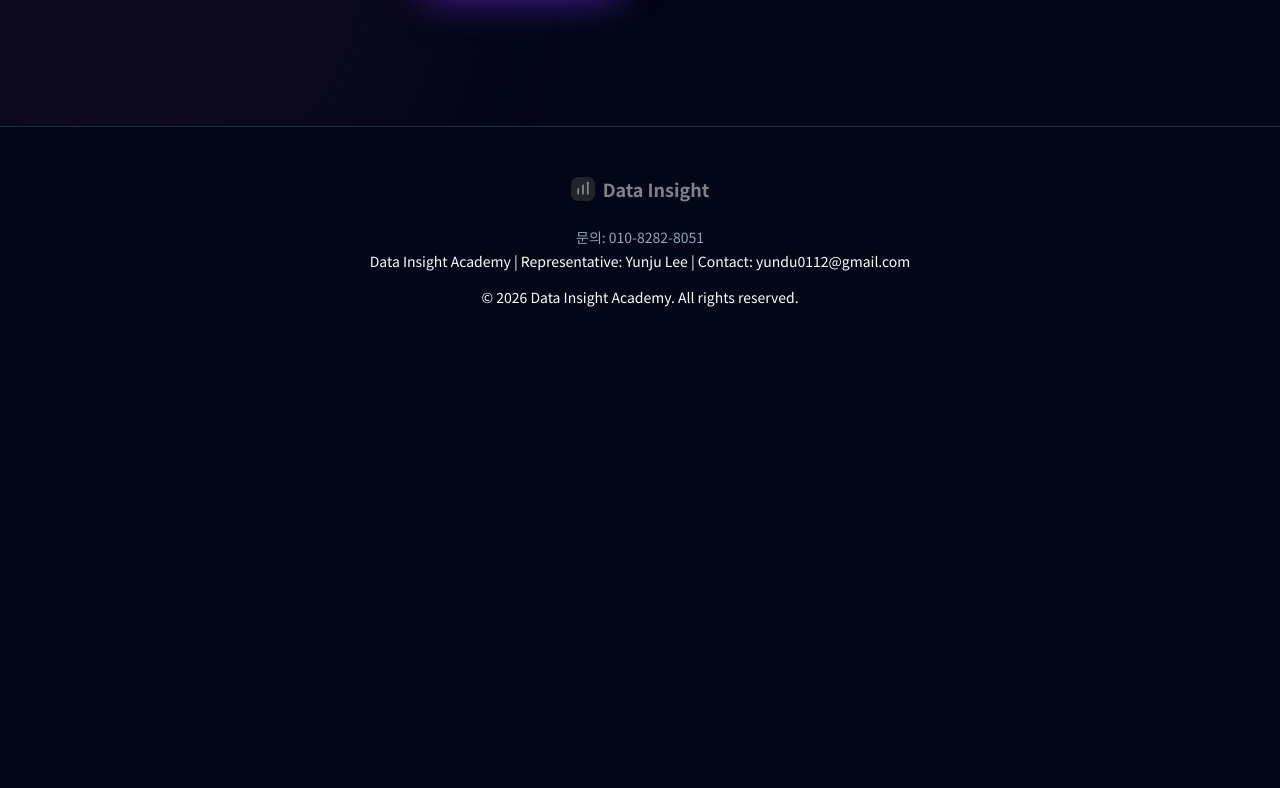
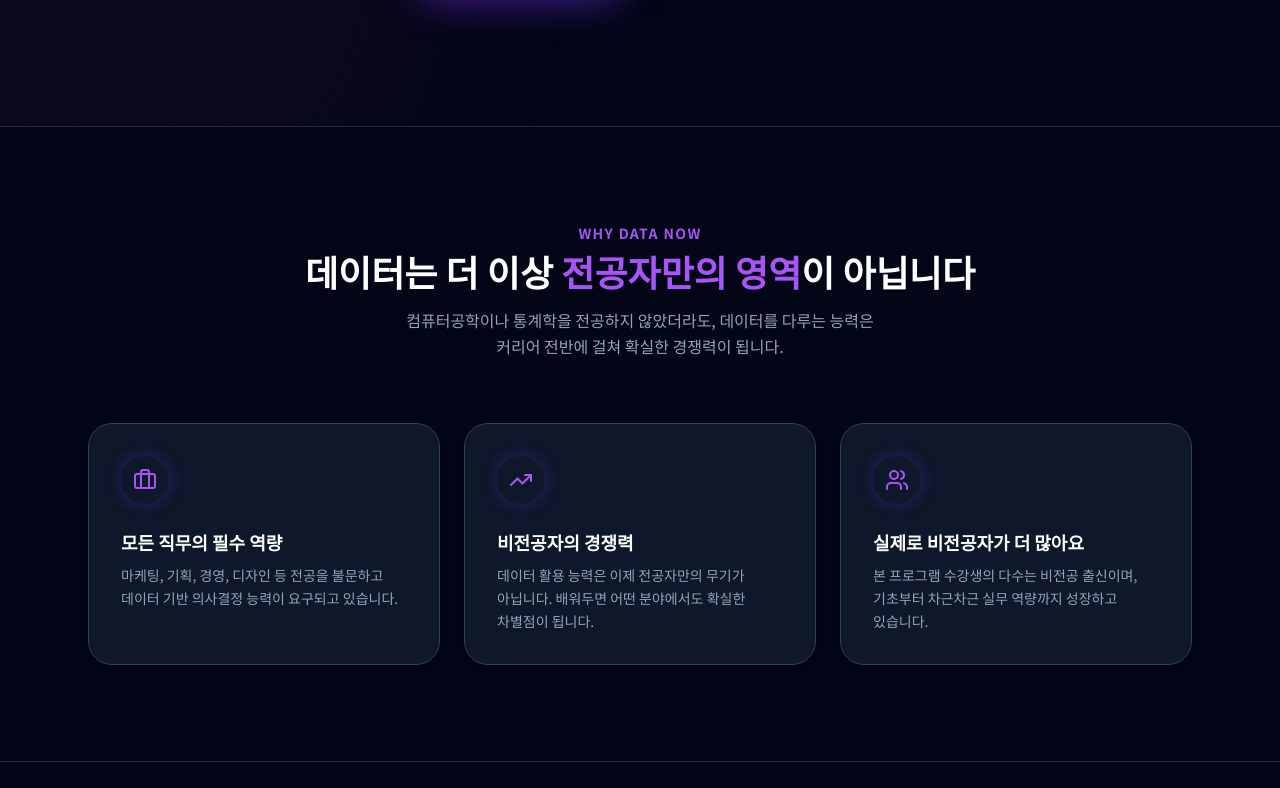
Before and after one commit to yuuunjuuuuu/11111, a React (Vite) app: page / in a window 1280 px wide. Shown: the part 732-1520 px from the top of the page. Before the commit the page ends 1087 px from the top, so only its background shows below. Built offline with nearby package versions, Linux system fonts and the light colour scheme; a web font is replaced by a local one.

Commit message:
Clarify payment timing and add non-major appeal section
- Payment (50,000 KRW) is now described as collected after orientation, not upfront
- Add homepage section explaining data skills matter for non-majors too

```diff
--- a/src/components/Application.jsx
+++ b/src/components/Application.jsx
@@ -100,7 +100,7 @@ const Application = () => {
                     </h2>
                     <p className="text-lg text-dark-200 max-w-2xl mx-auto word-keep-all mb-10 leading-relaxed">
                         가장 빠르게 데이터 역량을 기르는 방법.<br />
-                        지금 <strong>소정의 참가비(5만원)</strong>로 지원하세요.
+                        지금 바로 지원하세요. <strong>참가비(5만원)는 OT 진행 후에 결제</strong>하시면 됩니다.
                     </p>
 
                     <motion.button
--- a/src/components/FAQ.jsx
+++ b/src/components/FAQ.jsx
@@ -10,7 +10,7 @@ const FAQ = () => {
         },
         {
             question: "수강료는 어떻게 되나요?",
-            answer: "멘토의 신규 집필 도서 <데이터 뜯어보기> 제작 과정에서 도움을 받고 있으며, 진지하게 참여하고 싶은 분들을 위해 소정의 참가비를 받고 있습니다. 1차 수업 시작 시 5만원을 받을 예정입니다."
+            answer: "멘토의 신규 집필 도서 <데이터 뜯어보기> 제작 과정에서 도움을 받고 있으며, 진지하게 참여하고 싶은 분들을 위해 소정의 참가비를 받고 있습니다. 신청 시 바로 결제하는 것이 아니라, 오리엔테이션(OT) 진행 후 5만원을 받을 예정입니다."
         },
         {
             question: "직장인이라 시간이 부족한데 괜찮을까요?",
@@ -54,7 +54,7 @@ const FAQ = () => {
                         <div className="relative z-10">
                             <h3 className="text-white font-bold text-lg mb-1">Cost</h3>
                             <p className="text-primary-400 font-bold text-sm">50,000원</p>
-                            <p className="text-dark-500 text-xs mt-1">소정의 참가비</p>
+                            <p className="text-dark-500 text-xs mt-1">OT 진행 후 결제</p>
                         </div>
                     </div>
                 </div>
--- /dev/null
+++ b/src/components/WhyData.jsx
@@ -0,0 +1,67 @@
+import { motion } from 'framer-motion';
+import { TrendingUp, Users, Briefcase } from 'lucide-react';
+
+const points = [
+    {
+        icon: Briefcase,
+        title: "모든 직무의 필수 역량",
+        desc: "마케팅, 기획, 경영, 디자인 등 전공을 불문하고 데이터 기반 의사결정 능력이 요구되고 있습니다."
+    },
+    {
+        icon: TrendingUp,
+        title: "비전공자의 경쟁력",
+        desc: "데이터 활용 능력은 이제 전공자만의 무기가 아닙니다. 배워두면 어떤 분야에서도 확실한 차별점이 됩니다."
+    },
+    {
+        icon: Users,
+        title: "실제로 비전공자가 더 많아요",
+        desc: "본 프로그램 수강생의 다수는 비전공 출신이며, 기초부터 차근차근 실무 역량까지 성장하고 있습니다."
+    }
+];
+
+const WhyData = () => {
+    return (
+        <section className="py-24 bg-dark-950 border-t border-dark-800 relative overflow-hidden">
+            <div className="max-w-6xl mx-auto px-6 relative z-10">
+                <motion.div
+                    initial={{ opacity: 0, y: 20 }}
+                    whileInView={{ opacity: 1, y: 0 }}
+                    viewport={{ once: true }}
+                    className="text-center mb-16"
+                >
+                    <span className="text-primary-400 font-bold tracking-widest text-sm uppercase mb-2 block">
+                        Why Data Now
+                    </span>
+                    <h2 className="text-3xl md:text-4xl font-bold text-white mb-4 word-keep-all">
+                        데이터는 더 이상 <span className="text-primary-400">전공자만의 영역</span>이 아닙니다
+                    </h2>
+                    <p className="text-dark-400 max-w-2xl mx-auto word-keep-all leading-relaxed">
+                        컴퓨터공학이나 통계학을 전공하지 않았더라도, 데이터를 다루는 능력은<br className="hidden md:block" />
+                        커리어 전반에 걸쳐 확실한 경쟁력이 됩니다.
+                    </p>
+                </motion.div>
+
+                <div className="grid grid-cols-1 md:grid-cols-3 gap-6">
+                    {points.map((point, idx) => (
+                        <motion.div
+                            key={idx}
+                            initial={{ opacity: 0, y: 20 }}
+                            whileInView={{ opacity: 1, y: 0 }}
+                            viewport={{ once: true }}
+                            transition={{ delay: idx * 0.1 }}
+                            className="bg-dark-900 p-8 rounded-2xl border border-dark-700 hover:border-primary-500/50 transition-colors shadow-lg"
+                        >
+                            <div className="w-12 h-12 bg-primary-900/30 rounded-full flex items-center justify-center text-primary-400 mb-6 shadow-[0_0_15px_rgba(125,49,255,0.3)]">
+                                <point.icon className="w-6 h-6" />
+                            </div>
+                            <h3 className="text-white font-bold text-lg mb-2">{point.title}</h3>
+                            <p className="text-dark-400 text-sm leading-relaxed word-keep-all">{point.desc}</p>
+                        </motion.div>
+                    ))}
+                </div>
+            </div>
+        </section>
+    );
+};
+
+export default WhyData;
--- a/src/pages/HomePage.jsx
+++ b/src/pages/HomePage.jsx
@@ -1,5 +1,11 @@
 import Hero from '../components/Hero';
+import WhyData from '../components/WhyData';
 
-const HomePage = () => <Hero />;
+const HomePage = () => (
+    <>
+        <Hero />
+        <WhyData />
+    </>
+);
 
 export default HomePage;
```
